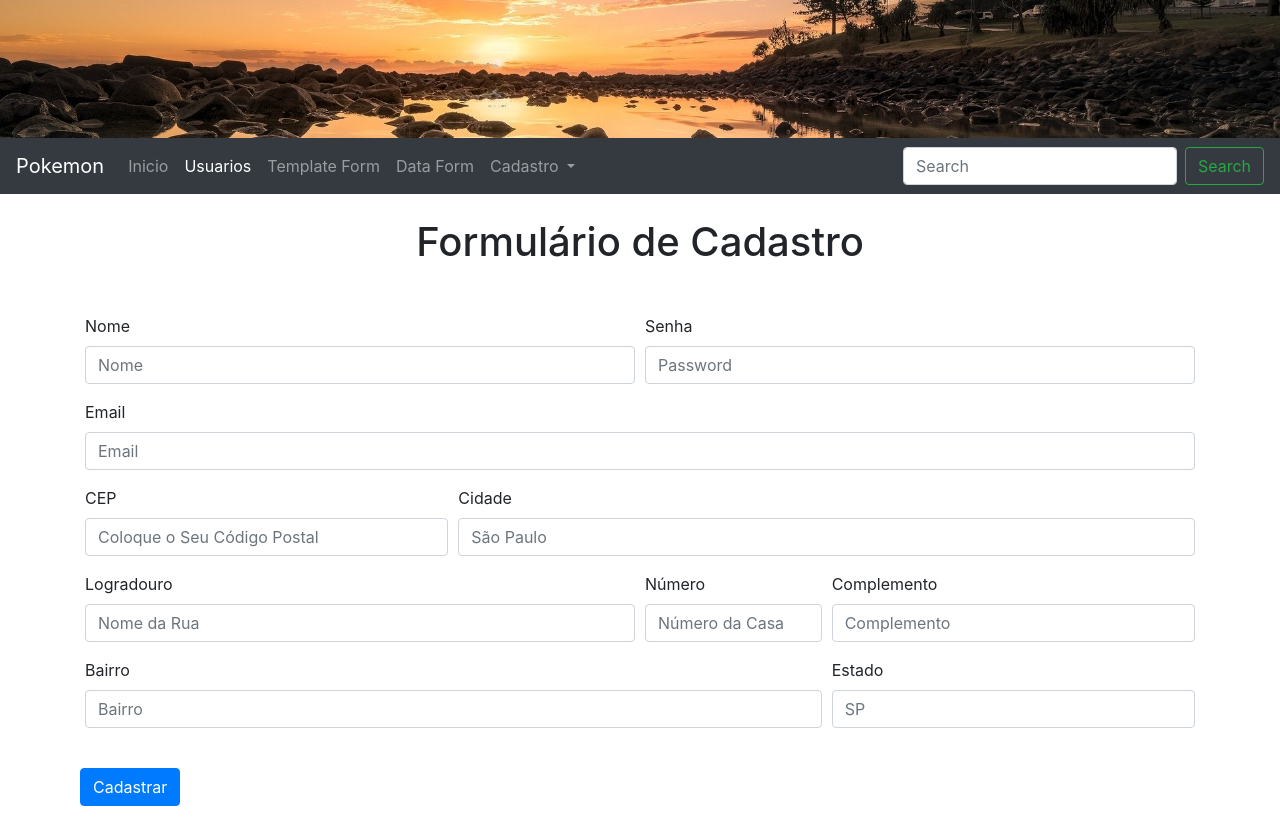
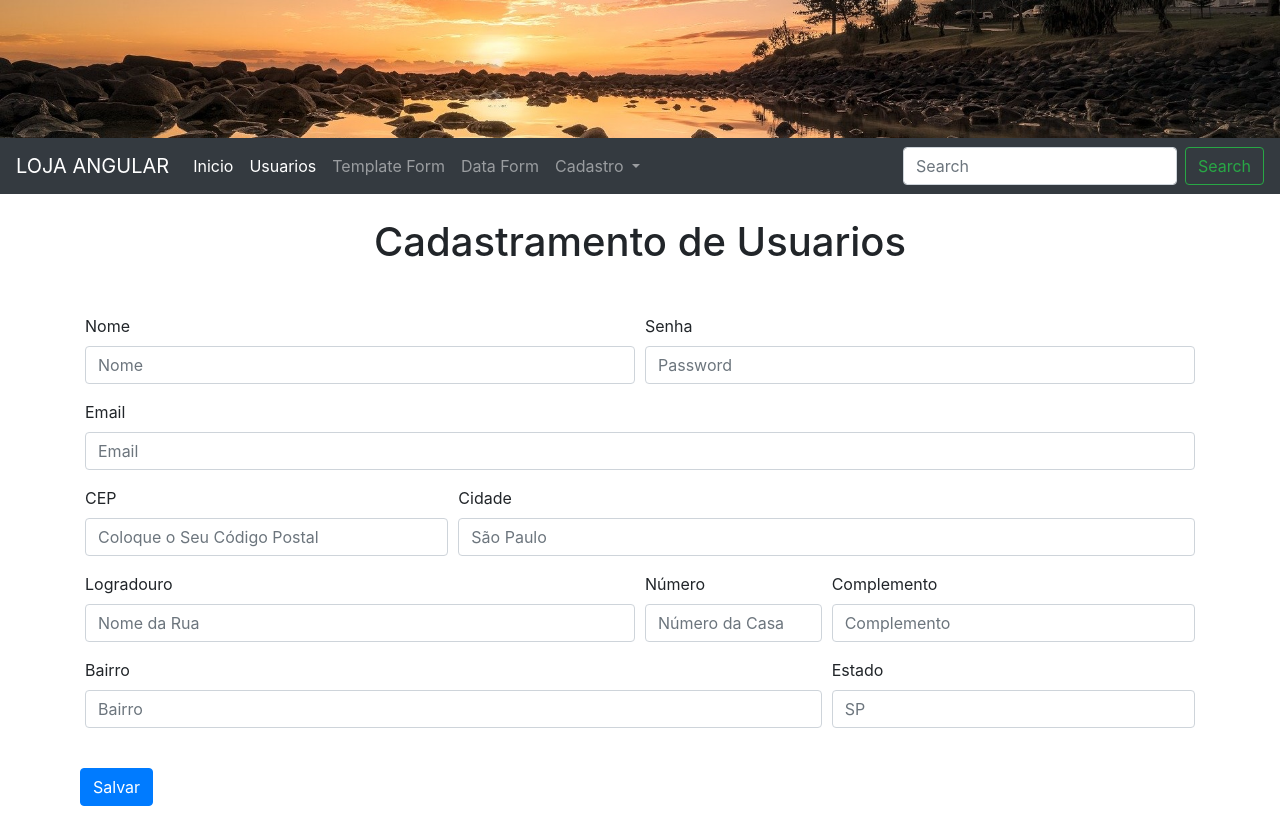
Before and after one commit to giovanniguariento/Angular, an Angular app: page /usuarios/new in a window 1280 px wide. Built offline with nearby package versions, Linux system fonts and the light colour scheme.

Commit message:
lazing loading feito

```diff
--- a/src/app/app-routing.module.ts
+++ b/src/app/app-routing.module.ts
@@ -5,7 +5,10 @@ import { HomeComponent } from './home/home.component';
 
 const routes: Routes = [
   {path:  ' ', component : HomeComponent },
-  {path: 'home' , component : HomeComponent}
+  {path: 'home' , component : HomeComponent},
+  {path : 'usuarios',
+  loadChildren : () => import('./usuario/usuario.module')
+    .then(m => m.UsuarioModule)}
 ] ;
 
 @NgModule({
--- a/src/app/app.module.ts
+++ b/src/app/app.module.ts
@@ -30,7 +30,7 @@ import { BrowserAnimationsModule } from '@angular/platform-browser/animations';
     AppRoutingModule,
     FormsModule,
     ReactiveFormsModule,
-    UsuarioModule,
+    //UsuarioModule,
     HttpClientModule,
     PokemonModule,
     ProdutosModule,
--- a/src/app/menu/menu.component.html
+++ b/src/app/menu/menu.component.html
@@ -1,5 +1,5 @@
 <nav class="navbar navbar-expand-lg navbar-dark bg-dark">
-    <a class="navbar-brand" href="home">Pokemon</a>
+    <a class="navbar-brand" [routerLink]="['']" routerLinkActive="active">LOJA ANGULAR</a>
     <button class="navbar-toggler" type="button" data-toggle="collapse" data-target="#navbarSupportedContent" aria-controls="navbarSupportedContent" aria-expanded="false" aria-label="Toggle navigation">
       <span class="navbar-toggler-icon"></span>
     </button>
@@ -7,7 +7,7 @@
     <div class="collapse navbar-collapse" id="navbarSupportedContent">
       <ul class="navbar-nav mr-auto">
         <li class="nav-item">
-          <a class="nav-link" href="home">Inicio <span class="sr-only">(current)</span></a>
+          <a class="nav-link" [routerLink]="['']" routerLinkActive="active">Inicio <span class="sr-only">(current)</span></a>
         </li>
 
         <li class="nav-item">
@@ -24,11 +24,11 @@
             Cadastro
           </a>
           <div class="dropdown-menu" aria-labelledby="navbarDropdown">
-            <a class="dropdown-item" [routerLink]="['/usuarios']" >Cadastro de Clientes</a>
+            <a class="dropdown-item" [routerLink]="['/usuarios/new']" >Cadastro de Clientes</a>
             <div class="dropdown-divider"></div>
             <a class="dropdown-item" [routerLink]="['/produtos']" >Cadastro de Produtos</a>
             <div class="dropdown-divider"></div>
-            <a class="dropdown-item"[routerLink]= "['/usuarios/usuario-list']"> Lista de Clientes</a>
+            <a class="dropdown-item"[routerLink]= "['/usuarios']"> Lista de Clientes</a>
           </div>
         </li>
 
--- a/src/app/usuario/usuario-form/usuario-form.component.html
+++ b/src/app/usuario/usuario-form/usuario-form.component.html
@@ -1,4 +1,4 @@
-<h1 class="mt-4 text-center">Formulário de Cadastro</h1>
+<h1 class="mt-4 text-center">{{ textoFormulario }} </h1>
 
 <form class="mb-3" [formGroup]="addusuarios" (submit)="onSubmit()">
   <div class="form-row mt-5">
@@ -52,7 +52,7 @@
   </div>
   <div class="form-row">
     <div class="float-right mt-4 mb-3">
-      <button type="submit" class="btn btn-block btn-primary">Cadastrar</button>
+      <button type="submit" class="btn btn-block btn-primary">{{ botaoFormulario }}</button>
     </div>
   </div>
 </form>
--- a/src/app/usuario/usuario-form/usuario-form.component.ts
+++ b/src/app/usuario/usuario-form/usuario-form.component.ts
@@ -10,7 +10,8 @@ import { Router, ActivatedRoute } from '@angular/router';
   styleUrls: ['./usuario-form.component.css']
 })
 export class UsuarioFormComponent implements OnInit {
-
+  textoFormulario: any;
+  botaoFormulario: any;
   addusuarios: FormGroup;
 
   usuarios: any = [];
@@ -40,6 +41,8 @@ export class UsuarioFormComponent implements OnInit {
       (rota) => {
         if (rota.id) {
           console.log("editar");
+          this.textoFormulario = "Formulario De Atualizar";
+          this.botaoFormulario = "Atualizar";
           this.isEdicao = true;
           this.idUsuario = rota.id;
 
@@ -68,6 +71,8 @@ export class UsuarioFormComponent implements OnInit {
 
         } else {
           console.log("criacao");
+          this.textoFormulario = "Cadastramento de Usuarios";
+          this.botaoFormulario = "Salvar";
           this.isEdicao = false;
         }
 
@@ -140,7 +145,7 @@ export class UsuarioFormComponent implements OnInit {
           console.log(response);
           this.toastr.success('Usuário inserido com sucesso!' + response.id);
           this.router.navigate(['/usuarios']);
-          this.limpar()
+          this.limpar();
         },
       )
 
```
Also changed, not shown: src/app/usuario/usuario-routing.module.ts (+6 -6 lines).
